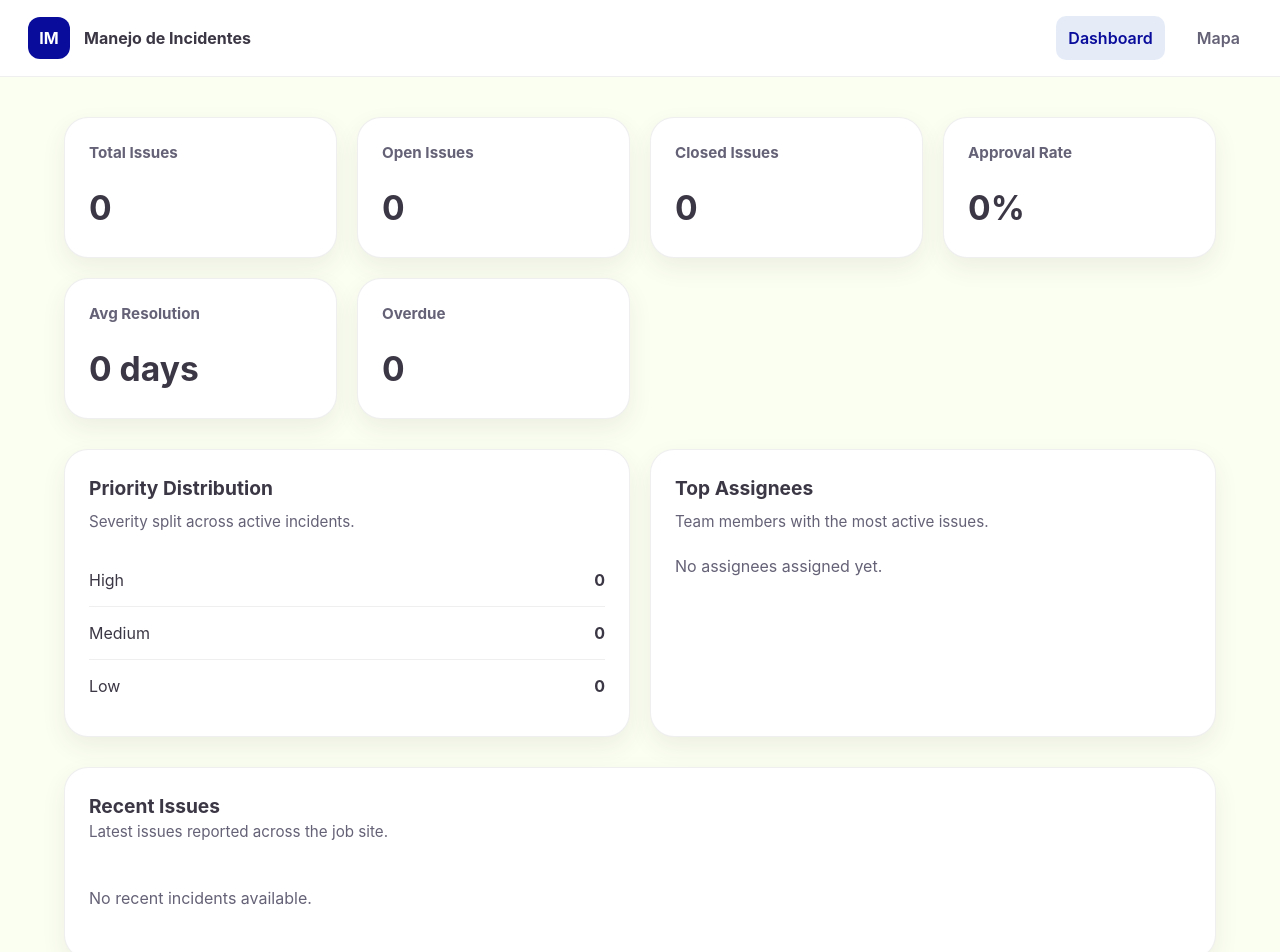
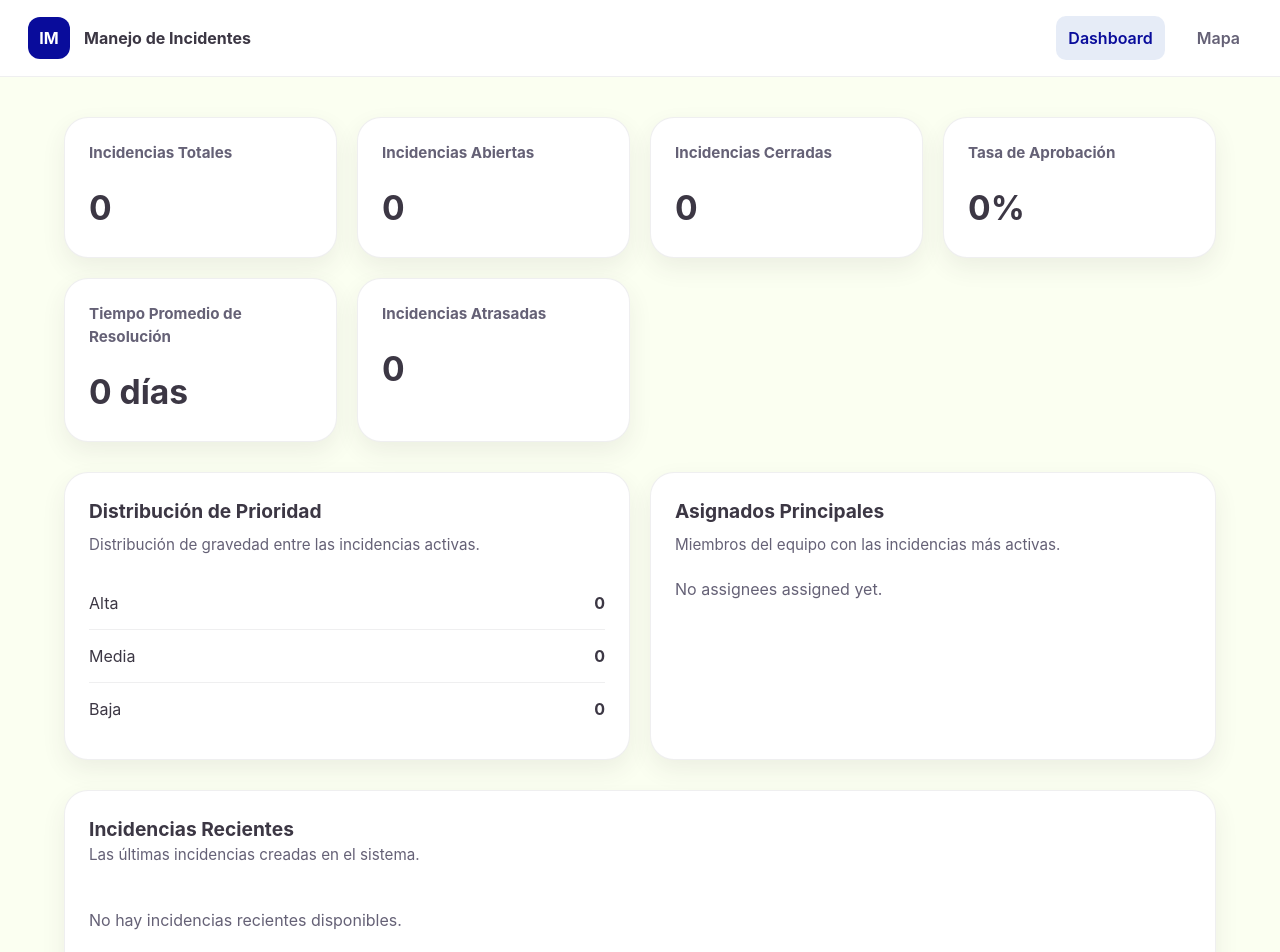
Before and after one commit to Lictro/incidents-map, a Next.js app: page /dashboard in a window 1280 px wide. Shown: the top 952 px of the page. Built offline with nearby package versions, Linux system fonts and the light colour scheme.

Commit message:
Change wording

```diff
--- a/src/app/dashboard/page.tsx
+++ b/src/app/dashboard/page.tsx
@@ -27,36 +27,36 @@ export default function DashboardPage() {
     <main className={styles.container}>
       <div className={styles.stats}>
         <StatCard
-          title="Total Issues"
+          title="Incidencias Totales"
           value={total}
         />
 
         <StatCard
-          title="Open Issues"
+          title="Incidencias Abiertas"
           value={open}
         />
 
         <StatCard
-          title="Closed Issues"
+          title="Incidencias Cerradas"
           value={closed}
         />
 
         <StatCard
-          title="Approval Rate"
+          title="Tasa de Aprobación"
           value={`${calculateApprovalRate(
             incidents
           )}%`}
         />
 
         <StatCard
-          title="Avg Resolution"
+          title="Tiempo Promedio de Resolución"
           value={`${calculateAverageResolutionDays(
             incidents
-          )} days`}
+          )} días`}
         />
 
         <StatCard
-          title="Overdue"
+          title="Incidencias Atrasadas"
           value={calculateOverdue(
             incidents
           )}
--- a/src/components/Dashboard/PriorityDistribution/PriorityDistribution.tsx
+++ b/src/components/Dashboard/PriorityDistribution/PriorityDistribution.tsx
@@ -14,19 +14,19 @@ export default function PriorityDistribution({
   return (
     <div className={`${styles.card} surface-card`}>
       <div className={styles.header}>
-        <h3>Priority Distribution</h3>
-        <p className={styles.subtitle}>Severity split across active incidents.</p>
+        <h3>Distribución de Prioridad</h3>
+        <p className={styles.subtitle}>Distribución de gravedad entre las incidencias activas.</p>
       </div>
       <div className={styles.metric}>
-        <span>High</span>
+        <span>Alta</span>
         <strong>{high}</strong>
       </div>
       <div className={styles.metric}>
-        <span>Medium</span>
+        <span>Media</span>
         <strong>{medium}</strong>
       </div>
       <div className={styles.metric}>
-        <span>Low</span>
+        <span>Baja</span>
         <strong>{low}</strong>
       </div>
     </div>
--- a/src/components/Dashboard/RecentIssuesTable/RecentIssuesTable.tsx
+++ b/src/components/Dashboard/RecentIssuesTable/RecentIssuesTable.tsx
@@ -19,24 +19,24 @@ export default function RecentIssuesTable({
     <div className={`${styles.card} surface-card`}>
       <div className={styles.header}>
         <div>
-          <h3>Recent Issues</h3>
+          <h3>Incidencias Recientes</h3>
           <p className={styles.subtitle}>
-            Latest issues reported across the job site.
+            Las últimas incidencias creadas en el sistema.
           </p>
         </div>
       </div>
 
       {recent.length === 0 ? (
         <div className={styles.emptyState}>
-          No recent incidents available.
+          No hay incidencias recientes disponibles.
         </div>
       ) : (
         <table className={styles.table}>
           <thead>
             <tr>
               <th>ID</th>
-              <th>Title</th>
-              <th>Status</th>
+              <th>Titulo</th>
+              <th>Estado</th>
             </tr>
           </thead>
 
--- a/src/components/Dashboard/TopAssignees/TopAssignees.tsx
+++ b/src/components/Dashboard/TopAssignees/TopAssignees.tsx
@@ -23,8 +23,8 @@ export default function TopAssignees({
   return (
     <div className={`${styles.card} surface-card`}>
       <div className={styles.header}>
-        <h3>Top Assignees</h3>
-        <p className={styles.subtitle}>Team members with the most active issues.</p>
+        <h3>Asignados Principales</h3>
+        <p className={styles.subtitle}>Miembros del equipo con las incidencias más activas.</p>
       </div>
 
       {topAssignees.length === 0 ? (
```
